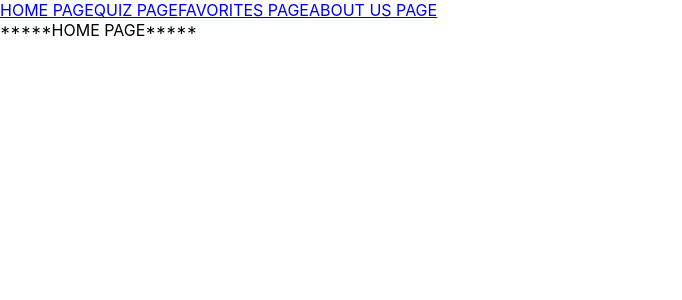
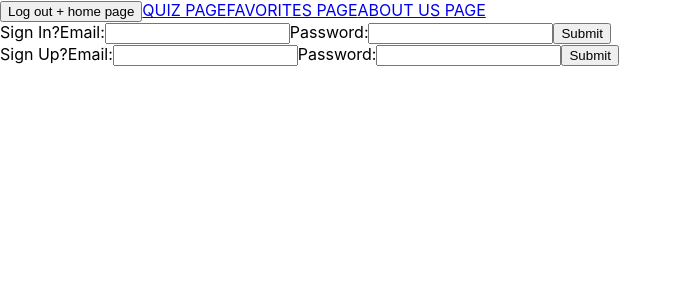
Before and after one commit to Truly-Trivial/truly-trivial-fe, a React (Create React App) app: page / in a window 1280 px wide. Shown: the top 300 px of the page, without its empty margins (0-682 px from the left). Built offline with nearby package versions, Linux system fonts and the light colour scheme; no server answers.

Commit message:
auth added

```diff
--- a/src/App.js
+++ b/src/App.js
@@ -13,13 +13,30 @@ import DetailPage from './DetailPage/DetailPage.js';
 import AboutUsPage from './AboutUsPage/AboutUsPage.js';
 
 export default class App extends Component {
+  state = {
+    token: localStorage.getItem('token'),
+  }
+
+  handleToken = (token) => {
+    this.setState({ token: token })
+
+    localStorage.setItem('token', token)
+  }
+
+  clearToken = () => {
+    this.setState({ token: '' })
+
+    localStorage.setItem('token', '')
+  }
+
   render() {
       return (
           <div>
               <Router>
                 <main>
                   <div>
-                    <Link to='/'>HOME PAGE</Link>
+                    <Link to='/'><button onClick={this.clearToken}>Log out + home page</button>
+                    </Link>
                     <Link to='/quiz'>QUIZ PAGE</Link>
                     <Link to='/favorites'>FAVORITES PAGE</Link>
                     <Link to='/about'>ABOUT US PAGE</Link>
@@ -28,27 +45,32 @@ export default class App extends Component {
                       <Route
                           path="/"
                           exact
-                          render={(routerProps) => <HomePage {...routerProps} />}
+                          render={(routerProps) => <HomePage handleToken={this.handleToken} token={this.state.token}
+                          {...routerProps} />}
                       />
                       <Route
                           path="/quiz"
                           exact
-                          render={(routerProps) => <QuizPage {...routerProps} />}
+                          render={(routerProps) => <QuizPage handleToken={this.handleToken} token={this.state.token}
+                          {...routerProps} />}
                       />
                       <Route
                         path="/favorites"
                         exact
-                        render={(routerProps) => <FavoritesPage {...routerProps} />}
+                        render={(routerProps) => <FavoritesPage handleToken={this.handleToken} token={this.state.token}
+                        {...routerProps} />}
                       />
                       <Route
                           path="/detail"
                           exact
-                          render={(routerProps) => <DetailPage {...routerProps} />}
+                          render={(routerProps) => <DetailPage handleToken={this.handleToken} token={this.state.token}
+                          {...routerProps} />}
                       />
                       <Route
                           path="/about"
                           exact
-                          render={(routerProps) => <AboutUsPage {...routerProps} />}
+                          render={(routerProps) => <AboutUsPage handleToken={this.handleToken} token={this.state.token}
+                          {...routerProps} />}
                       />
                   </Switch>
                 </main>
--- a/src/HomePage/HomePage.js
+++ b/src/HomePage/HomePage.js
@@ -1,10 +1,72 @@
 import React, { Component } from 'react'
+import { signUp, signIn } from '../quiz-api.js';
 
-export default class HomePage extends Component {
+export default class AuthPage extends Component {
+    state = {
+        signInEmail: '',
+        signInPassword: '',
+        signupEmail: '',
+        signupPassword: ''
+    }
+
+    handleSignUp = async (e) => {
+        e.preventDefault();
+
+        const user = await signUp({
+            email: this.state.signupEmail,
+            password: this.state.signupPassword
+        });
+
+        this.props.handleToken(user.body.token);
+        this.props.history.push('/quiz');
+    }
+
+
+    handleSignIn = async (e) => {
+        e.preventDefault();
+
+        const user = await signIn({
+            email: this.state.signInEmail,
+            password: this.state.signInPassword
+        });
+
+        this.props.handleToken(user.body.token);
+        this.props.history.push('/quiz');
+    }
+
+    componentDidCatch(err, errinfo) {
+        console.log('=============================\n')
+        console.log('|| ', err, errinfo)
+        console.log('\n=============================')
+    }
+
     render() {
         return (
-            <div>
-                *****HOME PAGE*****
+            <div className="auth">
+                <form onSubmit={this.handleSignIn}>
+                    Sign In?
+                    <label>
+                        Email:
+                        <input onChange={e => this.setState({ signInEmail: e.target.value })} value={this.state.signInEmail}/>
+                    </label>
+                    <label>
+                        Password:
+                        <input type="password" onChange={e => this.setState({ signInPassword: e.target.value })} value={this.state.signInPassword}/>
+                    </label>
+                    <button className="authButton">Submit</button>
+                </form>
+                <form onSubmit={this.handleSignUp}>
+                    Sign Up?
+                    <label>
+                        Email:
+                        <input onChange={e => this.setState({ signupEmail: e.target.value })} value={this.state.signupEmail}/>
+                    </label>
+                    <label>
+                        Password:
+                        <input type="password" onChange={e => this.setState({ signupPassword: e.target.value })} value={this.state.signupPassword}/>
+                    </label>
+                    <button className="authButton">Submit</button>
+                </form>
             </div>
         )
     }
--- a/src/quiz-api.js
+++ b/src/quiz-api.js
@@ -0,0 +1,19 @@
+import request from 'superagent';
+
+const URL = process.env.REACT_APP_API_URL;
+
+export function signUp(userData) {
+    try {
+        return request.post(`${URL}/auth/signup`, userData);
+    } catch(e) {
+        throw { error: e.message }
+    }
+}
+
+export function signIn(userData) {
+    try {
+        return request.post(`${URL}/auth/signin`, userData);
+    } catch(e) {
+        throw { error: e.message }
+    }
+}
```
